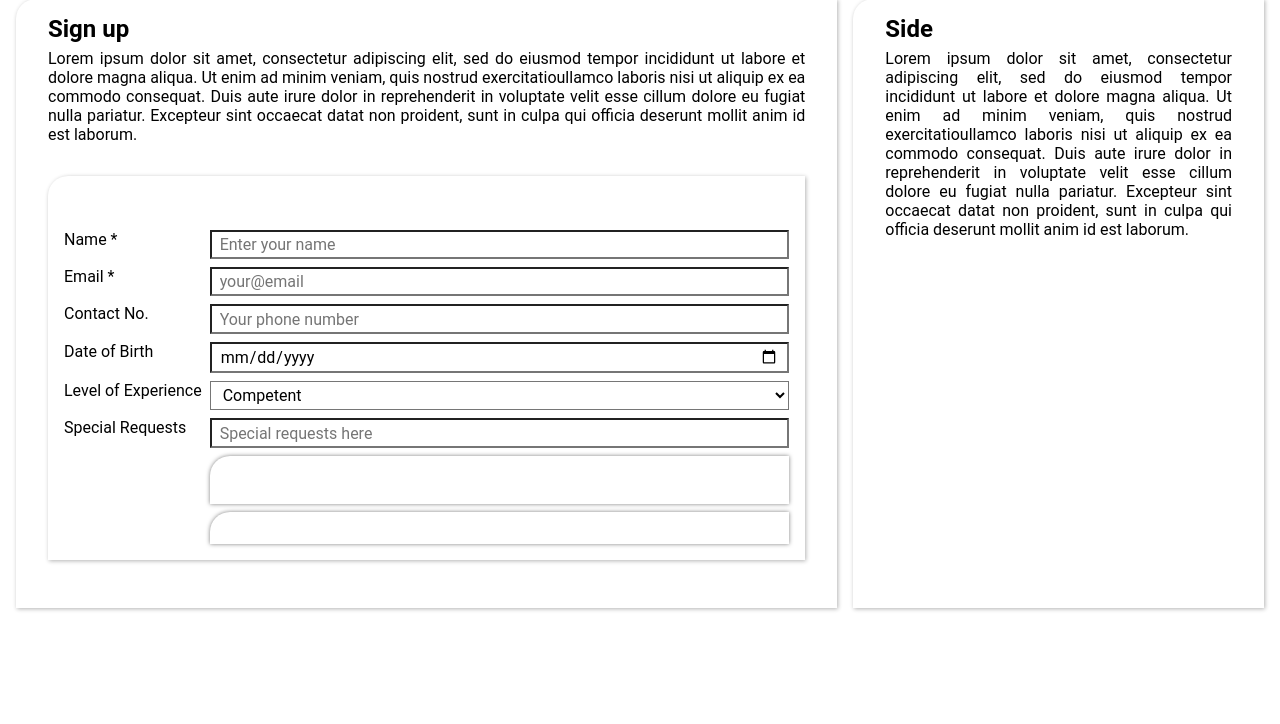
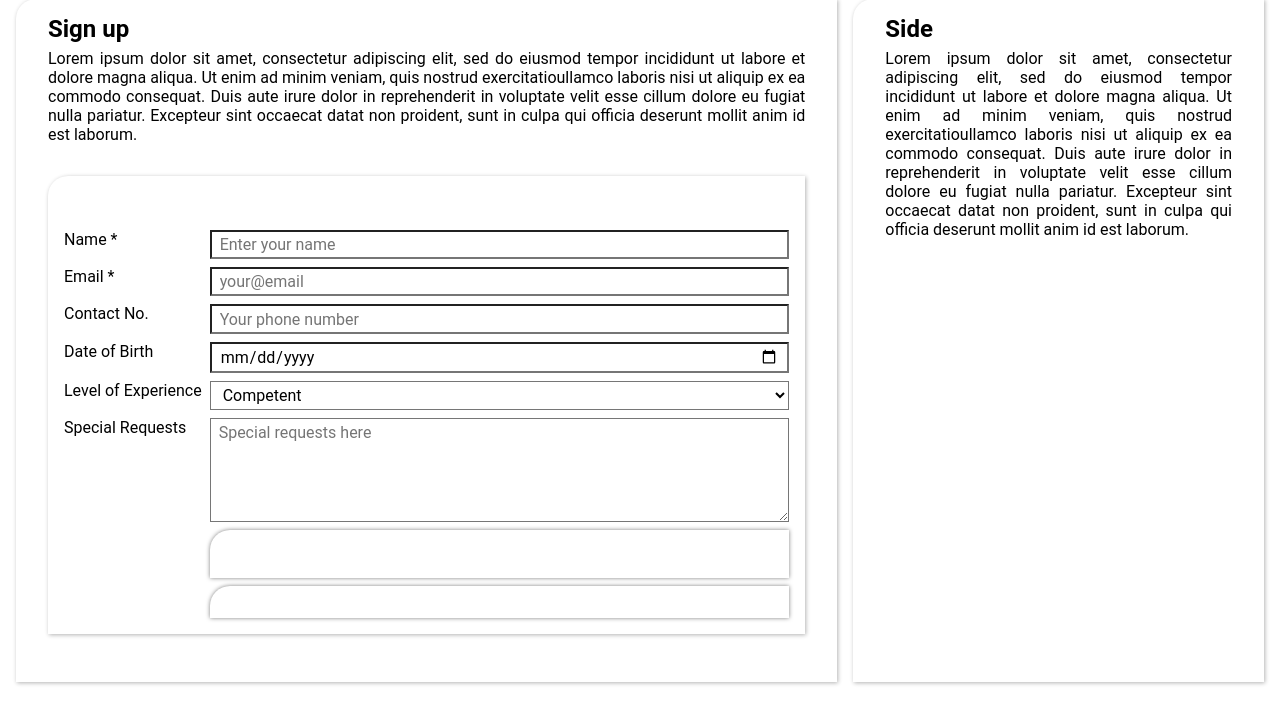
Before and after one commit to jelitter/cit-cbc, a PHP site: page /signup.html in a window 1280 px wide. Shown: the part 17-741 px from the top of the page. Run offline with PHP 8.4, Linux system fonts and the light colour scheme.

Commit message:
fixed form

```diff
--- a/css/styles.css
+++ b/css/styles.css
@@ -239,6 +239,7 @@ p {
     max-width: 800px;
 }
 
+#subscribe textarea,
 #subscribe input,
 #subscribe select {
     padding: 0.2em 0.5em;
--- a/signup.html
+++ b/signup.html
@@ -30,7 +30,7 @@
                     </select>
 
                     <label for="special">Special Requests</label>
-                    <input name="spec-reqs" type="textarea" id="spec-reqs" rows=5 placeholder="Special requests here">
+                    <textarea name="spec-reqs" id="spec-reqs" rows="5" placeholder="Special requests here" maxlength="3000"></textarea>
                     <div></div>
                     <input type="submit" id="submit" value="Subscribe">
                     <div></div>
```
